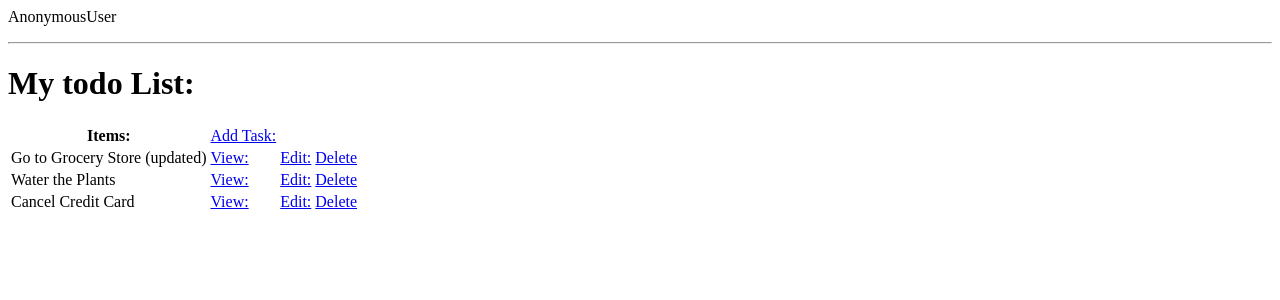
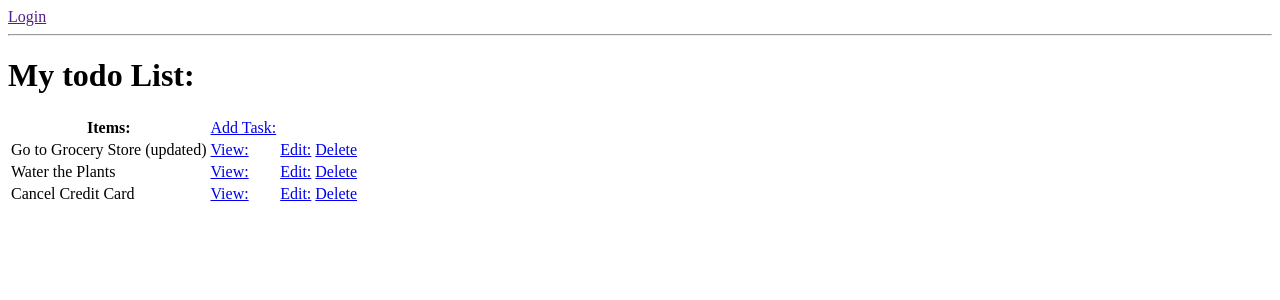
Before and after one commit to LeahGrim/TodoList, a Django app: page / in a window 1280 px wide. Shown: the top 300 px of the page. Run offline with Django 4.2, Linux system fonts and the light colour scheme; data comes from the database, SQL or seed files in the repository.

Commit message:
added user authentication and logout link to task_list.html

```diff
--- a/todolistprj/todo/templates/todo/task_list.html
+++ b/todolistprj/todo/templates/todo/task_list.html
@@ -1,4 +1,9 @@
+{% if request.user.is_authenticated%}
 <p> {{request.user}}</p>
+<a href=""> Logout</a>
+{% else %}
+    <a href=""> Login </a>
+{% endif %}
 <hr></hr>
 <h1> My todo List: </h1>
 <table>
```
